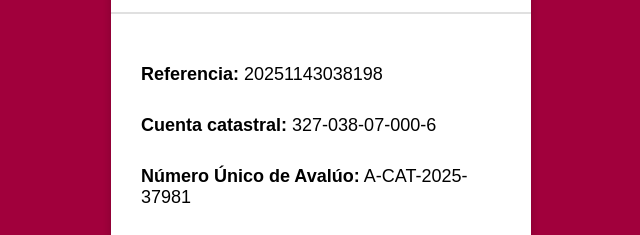
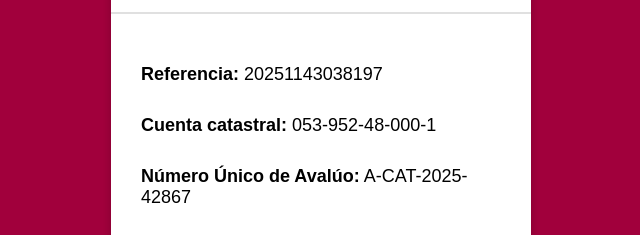
Before and after one commit to drpcsubtecatastro/.com.mx, a plain HTML site: page index.html in a window 1280 px wide. Shown: the part 188-423 px from the top of the page, 319-959 px from the left. Drawn offline with Linux system fonts and the light colour scheme.

Commit message:
Update reference and property details in index.html

```diff
--- a/index.html
+++ b/index.html
@@ -58,9 +58,9 @@
       <img src="https://cdn2.telediario.mx/uploads/media/2021/08/12/gobierno_de_la_ciudad_de_mexico.jpg" alt="Escudo CDMX">
       </div>
     <div class="content">
-     <tr> <p><strong>Referencia:</strong> 20251143038198</p></tr>
-      <p><strong>Cuenta catastral:</strong> 327-038-07-000-6</p>
-      <p><strong>Número Único de Avalúo:</strong> A-CAT-2025-37981</p>
+     <tr> <p><strong>Referencia:</strong> 20251143038197</p></tr>
+      <p><strong>Cuenta catastral:</strong> 053-952-48-000-1</p>
+      <p><strong>Número Único de Avalúo:</strong> A-CAT-2025-42867</p>
       <p class="resultado"><span style="font-weight: bold;">Resultado:</span> POSITIVO</p>
     </div>
     <div class="footer">
```
